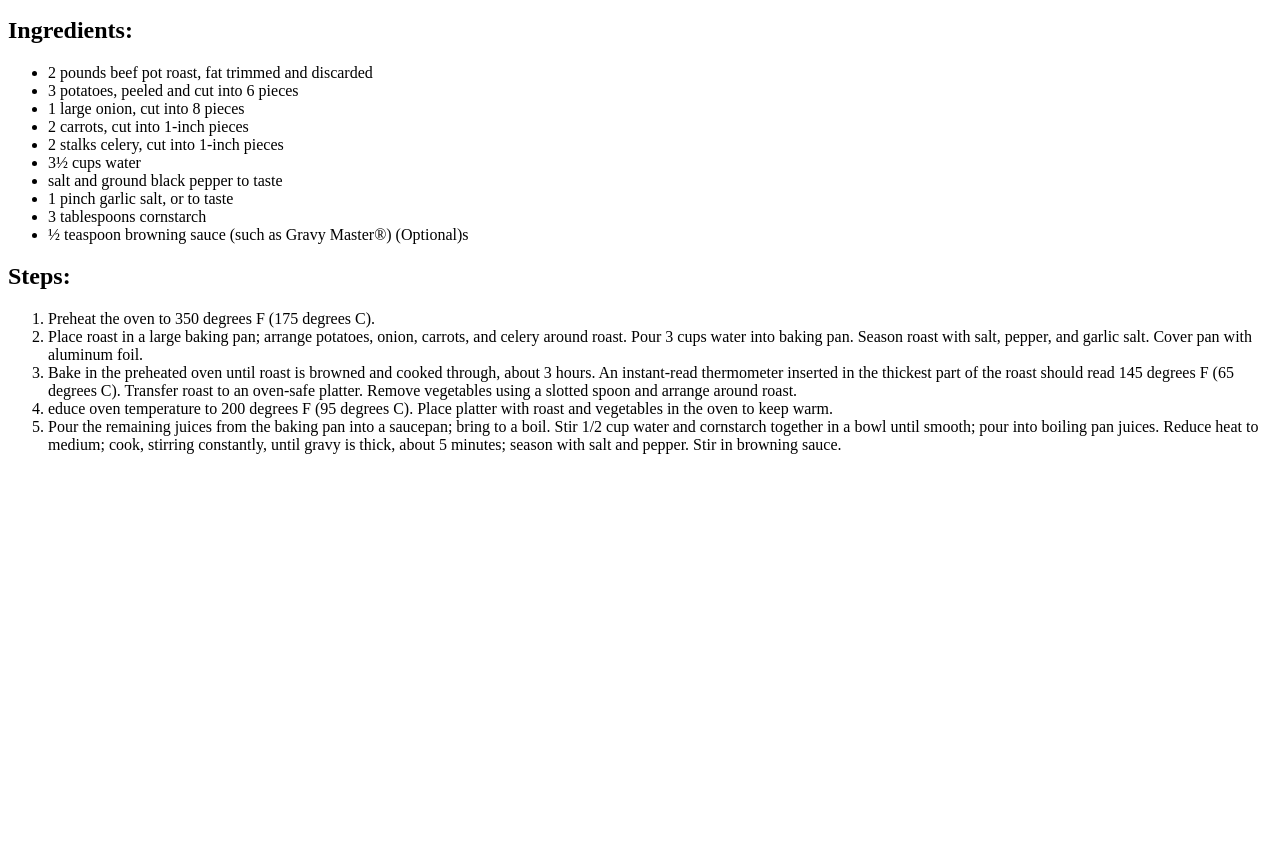
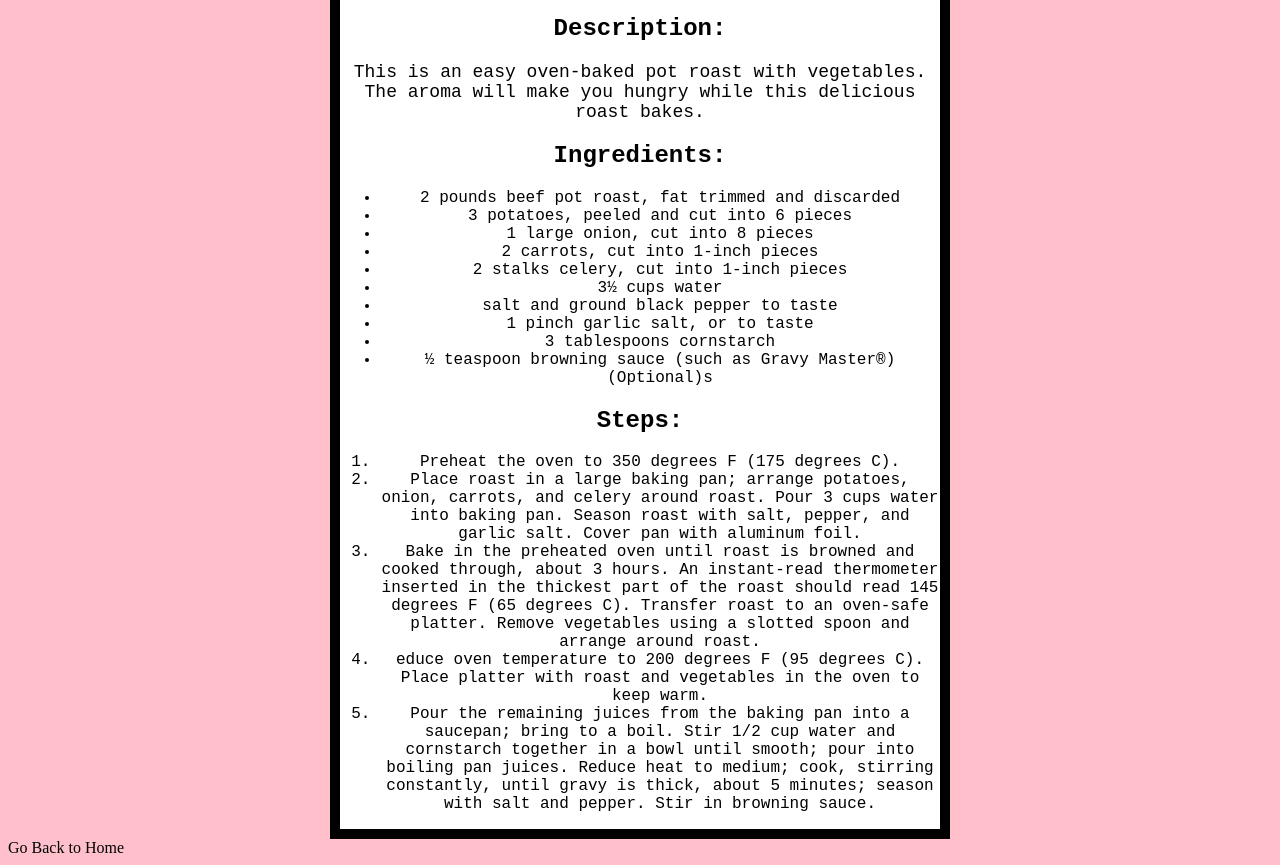
Before and after one commit to missghoulina/odin-recipes, a plain HTML site: page recipes/potroast.html in a window 1280 px wide. Shown: the part 472-1337 px from the top of the page. Before the commit the page ends 942 px from the top, so only its background shows below. Drawn offline with Linux system fonts and the light colour scheme.

Commit message:
added home link

```diff
--- a/recipes/potroast.html
+++ b/recipes/potroast.html
@@ -3,10 +3,11 @@
 <head>
     <meta charset="UTF-8">
     <title>Easy Pot Roast</title>
+    <link rel="stylesheet" href="/odin-recipes/style.css">
 </head>
 
 <body>
-
+    <div class="content">
     <p><h1>Easy Pot Roast</h1></p>
     <p><img src="potroast.jpg" width="400" height="300" alt="tasty pot roast"></p>
     <p><h2>Description:</h2></p>
@@ -32,7 +33,7 @@
         <li>educe oven temperature to 200 degrees F (95 degrees C). Place platter with roast and vegetables in the oven to keep warm.</li>
         <li>Pour the remaining juices from the baking pan into a saucepan; bring to a boil. Stir 1/2 cup water and cornstarch together in a bowl until smooth; pour into boiling pan juices. Reduce heat to medium; cook, stirring constantly, until gravy is thick, about 5 minutes; season with salt and pepper. Stir in browning sauce.</li>
     </ol>
-
-
+</div>
+    <a href="history.back()">Go Back to Home</a>
 </body>
 </html>
```
Also changed, not shown: recipes/mashedpotatoes.html (+3 -2 lines).
